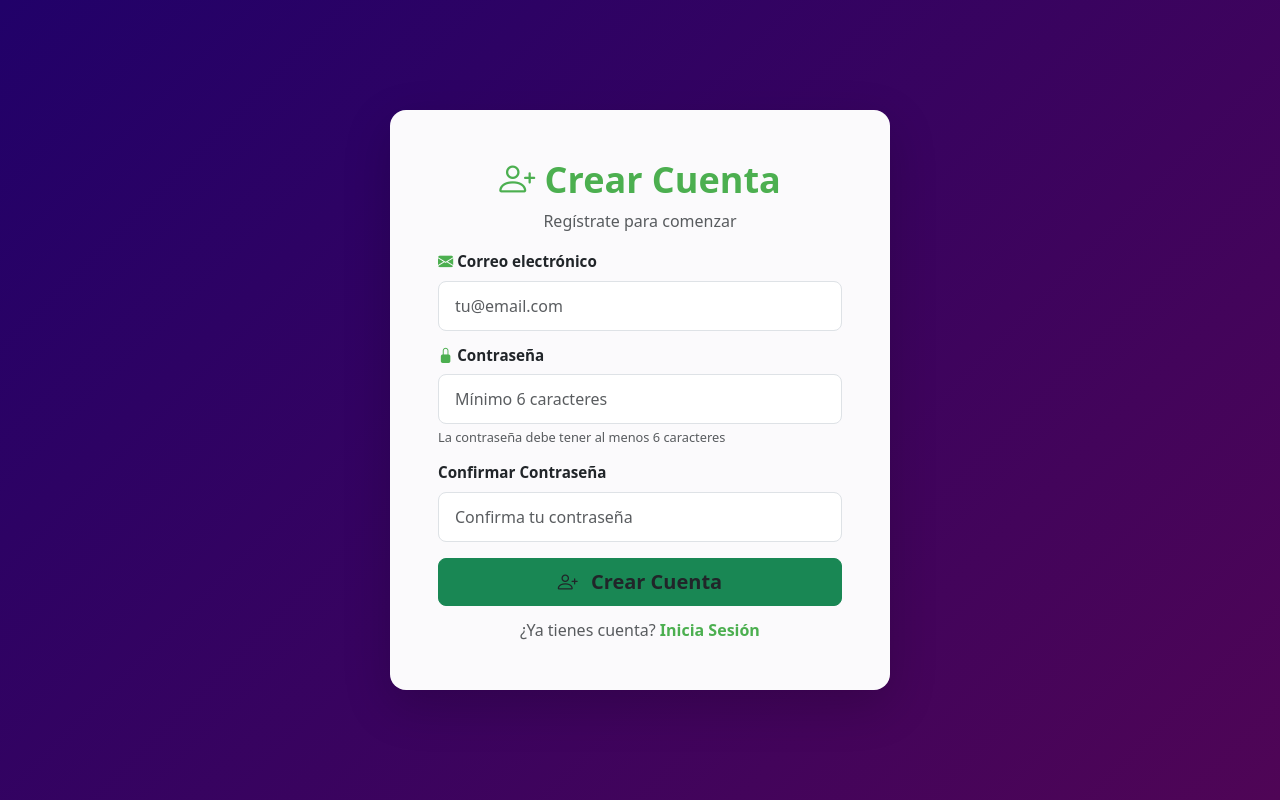
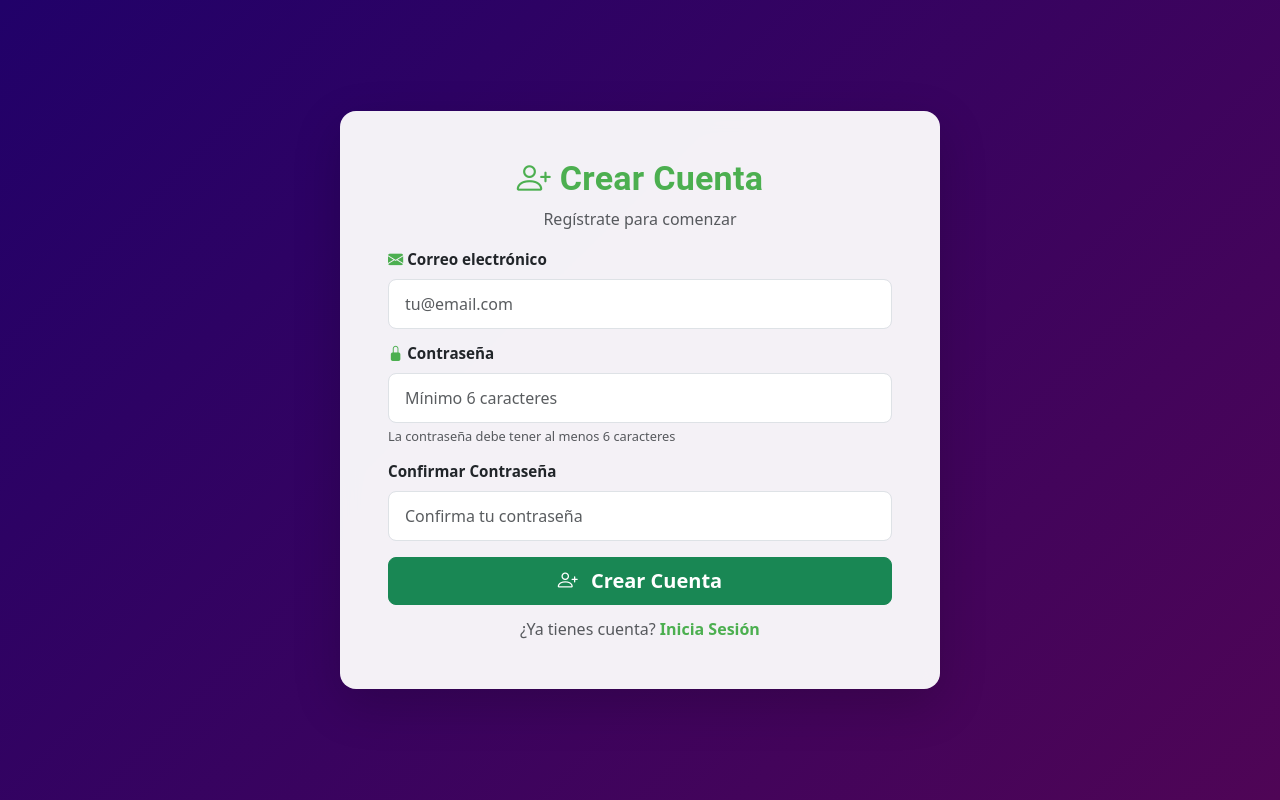
Before and after one commit to GRomanD3v/M7-ABPRO2, a Vue app: page /register in a window 1280 px wide. Built offline with nearby package versions, Linux system fonts and the light colour scheme; no server answers.

Commit message:
cambio estetico

```diff
--- a/src/components/Register.vue
+++ b/src/components/Register.vue
@@ -54,9 +54,9 @@ const handleRegister = async () => {
         <div class="card-body p-4 p-md-5">
           <!-- Header -->
           <div class="text-center mb-4">
-            <h1 class="h2 fw-bold text-success mb-2">
+            <p class="h2 fw-bold text-success mb-2 text-h4">
               <i class="bi bi-person-plus"></i> Crear Cuenta
-            </h1>
+            </p>
             <p class="text-muted mb-0">Regístrate para comenzar</p>
           </div>
 
@@ -109,7 +109,7 @@ const handleRegister = async () => {
                 <span class="spinner-border spinner-border-sm me-2" role="status"></span>
                 Creando cuenta...
               </span>
-              <span v-else>
+              <span v-else style="color: white;">
                 <i class="bi bi-person-plus me-2"></i>
                 Crear Cuenta
               </span>
@@ -117,7 +117,7 @@ const handleRegister = async () => {
 
             <!-- Link a Login -->
             <div class="text-center">
-              <p class="mb-0 text-muted">
+              <p class="mb-0 text-muted text-h7">
                 ¿Ya tienes cuenta?
                 <router-link to="/login" class="text-success fw-semibold text-decoration-none">
                   Inicia Sesión
@@ -144,15 +144,16 @@ const handleRegister = async () => {
 
 .register-container {
   width: 100%;
-  max-width: 500px;
+  max-width: 600px;
   margin: 0 auto;
 }
 
 .card {
   backdrop-filter: blur(10px);
-  background-color: rgba(255, 255, 255, 0.98);
+  background-color: rgba(255, 255, 255, 0.945);
   width: 100%;
 }
+
 
 .h2 {
   font-size: 2rem;
@@ -201,11 +202,11 @@ const handleRegister = async () => {
 
 /* Animaciones */
 .card {
-  transition: transform 0.3s ease, box-shadow 0.3s ease;
+  transition: transform 0.2s ease, box-shadow 0.3s ease;
 }
 
 .card:hover {
-  transform: translateY(-5px);
+  transform: translateY(-2px);
   box-shadow: 0 20px 40px rgba(0, 0, 0, 0.2) !important;
 }
 
```
